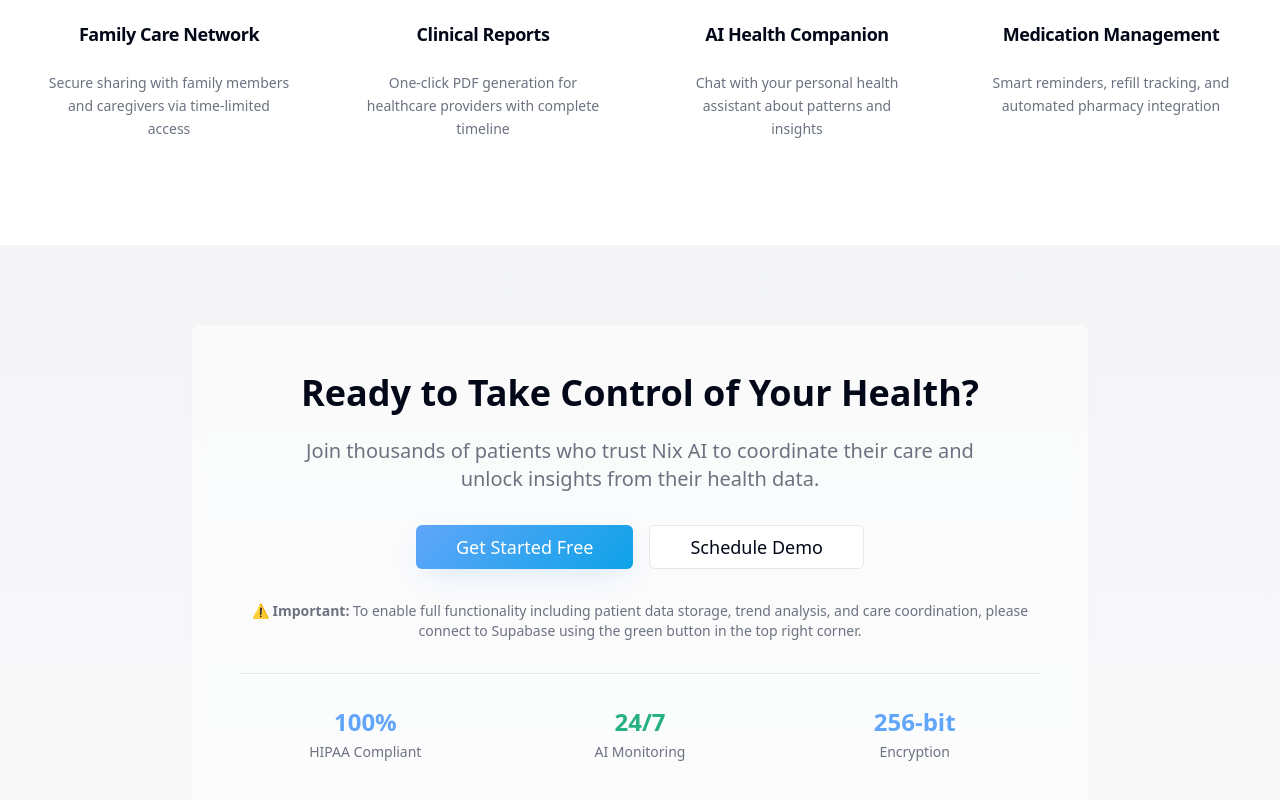
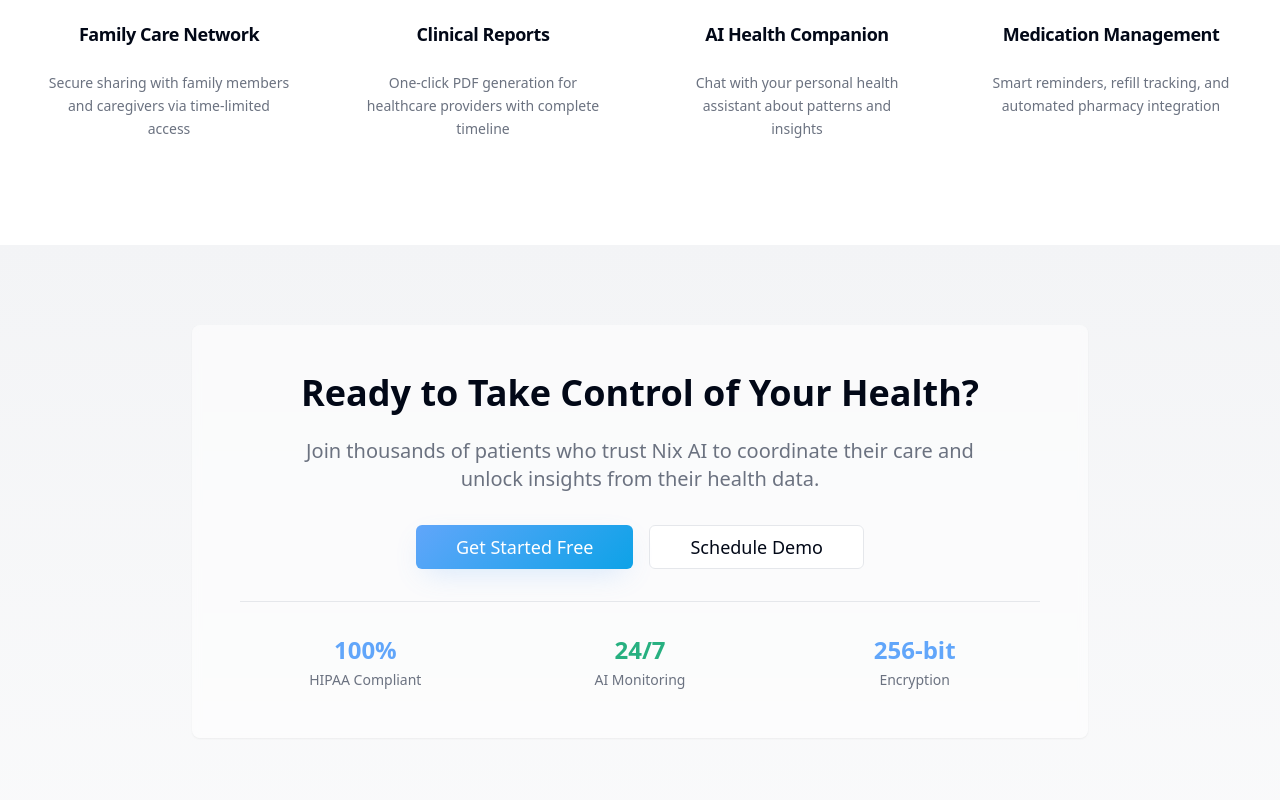
Before and after one commit to mbuguacollistus-beep/vital-compass-ai, a React (Vite) app: page / in a window 1280 px wide. Shown: the part 1424-2224 px from the top of the page. Built offline with nearby package versions, Linux system fonts and the light colour scheme.

Commit message:
Remove Supabase connection notice
Remove the important notice about connecting to Supabase from the CallToAction component.

```diff
--- a/src/components/landing/CallToAction.tsx
+++ b/src/components/landing/CallToAction.tsx
@@ -31,10 +31,6 @@ const CallToAction = () => {
               </Button>
             </div>
 
-            <p className="text-sm text-muted-foreground">
-              ⚠️ <strong>Important:</strong> To enable full functionality including patient data storage, trend analysis, and care coordination,
-              please connect to Supabase using the green button in the top right corner.
-            </p>
 
             <div className="grid grid-cols-1 md:grid-cols-3 gap-6 mt-8 pt-8 border-t border-border">
               <div className="text-center">
```
